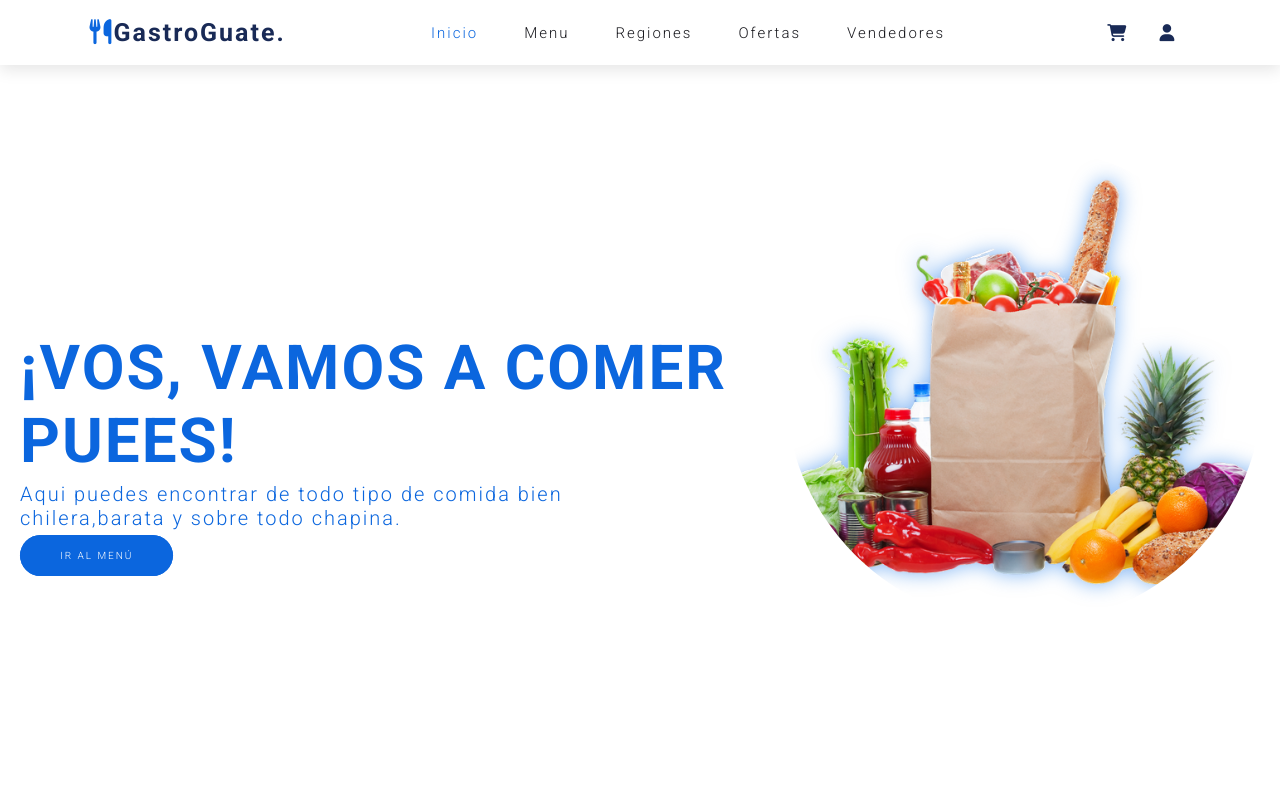
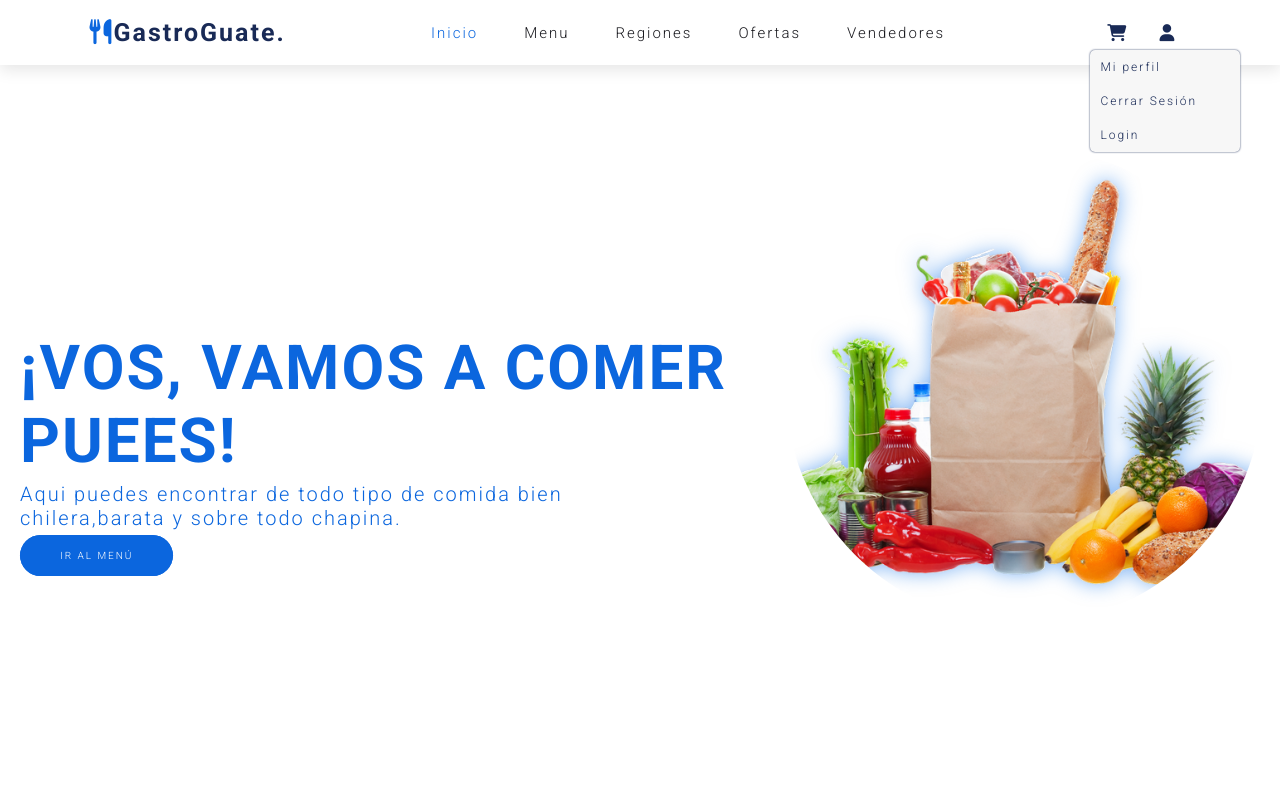
Before and after one commit to Yarol-Abraham/gastroGuate_frontend, a Next.js app: page / in a window 1280 px wide. Both pictures are taken after a click on the link 1167 px from the left and 32 px from the top of the page. Shown: the top 800 px of the page. Built offline with nearby package versions, Linux system fonts and the light colour scheme.

Commit message:
ahora se puede menu para usuario

```diff
--- a/components/layout/header/header.module.css
+++ b/components/layout/header/header.module.css
@@ -20,7 +20,7 @@
     color:var(--blue);
 }
 
-.header .navbar a {
+.header .navbar .a {
     position: relative;
     border: none;
     font-size: 1.5rem;
@@ -35,19 +35,19 @@
     overflow: hidden;
     box-shadow: none;
 }
-.header .navbar a:active {
+.header .navbar .a:active {
     transform: translateY(3px);
 }
 
-.header .navbar a.active{
+.header .navbar .a.active{
     color: var(--blue);
 }
 
-.header .navbar a:hover {
+.header .navbar .a:hover {
     color: var(--white-light);
 }
 
-.header .navbar a::before {
+.header .navbar .a::before {
     content: "";
     position: absolute;
     top: 0;
@@ -56,10 +56,10 @@
     height: 100%;
     transition: opacity 0.3s, border 0.3s;
 }
-.header .navbar a:hover::before {
+.header .navbar .a:hover::before {
     opacity: 0;
 }
-.header .navbar a::after {
+.header .navbar .a::after {
     content: "";
     position: absolute;
     top: 0;
@@ -75,7 +75,7 @@
     transition: transform 0.3s, opacity 0.3s, background-color 0.3s;
 }
 
-.header .navbar a:hover::after {
+.header .navbar .a:hover::after {
     opacity: 1;
     transform-origin: 100px 100px;
     transform: scale(1) translate(-10px, -70px);
@@ -83,7 +83,7 @@
 
 
 .header .icons .i,
-.header .icons a{
+.header .icons .a{
     cursor: pointer;
     margin-left: .5rem;
     height:4.5rem;
@@ -96,7 +96,7 @@
 }
 
 .header .icons .i:hover,
-.header .icons a:hover{
+.header .icons .a:hover{
     color:#fff;
     background: var(--blue);
     transform: rotate(360deg);
@@ -133,7 +133,7 @@
         clip-path: polygon(0 0, 100% 0, 100% 100%, 0% 100%);
     }
 
-    .header .navbar a{
+    .header .navbar .a{
         display: block;
         padding:1.5rem;
         margin:1rem;
@@ -141,7 +141,7 @@
         background:#eee;
     }
 
-    .header .navbar a:hover {
+    .header .navbar .a:hover {
         color: #e6e6e6;
         background-color: var(--blue);
       }
--- a/components/layout/header/header.tsx
+++ b/components/layout/header/header.tsx
@@ -2,6 +2,7 @@ import type { NextPage } from 'next'
 import { useState } from 'react';
 import styles from './header.module.css';
 import Shopping from './shoping/shopping';
+import User from './user/user';
 
 /*
 _ = indica que es una variable (solo aplica si ya existe otra variable o funcion con el nombre deseado)
@@ -9,10 +10,12 @@ _ = indica que es una variable (solo aplica si ya existe otra variable o funcion
 
 const Header: NextPage = () => {
 
-  const [ _menu, setmenu ] = useState(false)
+  const [ _menu, setmenu ] = useState(false);
   const [ shoping, setShoping ] = useState(false);
+  const [ user, setUser ] = useState(false);
 
   const handleShoping = ()=> setShoping(!shoping);
+  const handleUser = ()=> setUser(!user);
 
   return (
     <>
@@ -20,18 +23,19 @@ const Header: NextPage = () => {
       <a href="#" className={styles.logo}><i className="fas fa-utensils"></i>GastroGuate.</a>
 
       <nav className={`${styles.navbar} ${_menu ? styles.active : ''} `}>
-          <a className={styles.active} href="#home">Inicio</a>
-          <a href="#">Menu</a>
-          <a href="#dishes">Regiones</a>
-          <a href="#about">Ofertas</a>
-          <a href="#menu">Vendedores</a>
+          <a className={`${styles.a} ${styles.active}`} href="#home">Inicio</a>
+          <a href="#" className={styles.a}>Menu</a>
+          <a href="#dishes" className={styles.a}>Regiones</a>
+          <a href="#about" className={styles.a}>Ofertas</a>
+          <a href="#menu" className={styles.a}>Vendedores</a>
       </nav>
 
       <div className={styles.icons}>
           <i className={`${styles.i} fas fa-bars ${styles.menu_bars}`} onClick={() => setmenu(!_menu)}></i>
-          <a href="#" className="fas fa-shopping-cart" onClick={handleShoping}></a>
-          <a href="#" className="fas fa-user"></a>
+          <a className={`${styles.a} fas fa-shopping-cart`} onClick={handleShoping}></a>
+          <a className={`${styles.a} fas fa-user`} onClick={handleUser}></a>
           <Shopping shoping={shoping} handleShoping={handleShoping} />
+          { user ? <User /> : null }
       </div>
 
     </header>
--- a/components/layout/header/shoping/item/shoppingItem.module.css
+++ b/components/layout/header/shoping/item/shoppingItem.module.css
@@ -40,6 +40,7 @@
 }
 
 .shoping_icons button{
+    cursor: pointer;
     border: none;
     background-color: var(--red);
     color: var(--white-light);
--- a/components/layout/header/shoping/shopping.module.css
+++ b/components/layout/header/shoping/shopping.module.css
@@ -1,6 +1,6 @@
 .shoping_bg
 {
-    position: absolute;
+    position: fixed;
     width: 100%;
     height: 100vh;
     z-index: 3;
--- /dev/null
+++ b/components/layout/header/user/user.module.css
@@ -0,0 +1,25 @@
+.container_user{
+    position: absolute;
+    top: 5rem;
+    background-color: var(--light-color);
+    width: 15rem;
+    display: flex;
+    flex-direction: column;
+    border-radius: 0.5rem;
+    box-shadow: 0 0 0.2rem var(--black);
+}
+
+.container_user .a{
+    width: 100%;
+    padding: 1rem;
+    color: var(--black);
+    font-weight: 500;
+    font-size: 1.2rem;
+    transition: 250ms all ease-in;
+}
+
+.container_user .a:hover
+{
+    background: var(--blue);
+    color: var(--white-light);
+}
--- /dev/null
+++ b/components/layout/header/user/user.tsx
@@ -0,0 +1,22 @@
+import { NextPage } from "next";
+import styles from './user.module.css';
+import Link from "next/link";
+
+const User: NextPage  = function ()
+{
+    return (
+        <div className={styles.container_user}>
+            <Link href="/">
+                <a className={styles.a}>Mi perfil</a>
+            </Link>
+            <Link href="/">
+                <a className={styles.a}>Cerrar Sesión</a>
+            </Link>
+            <Link href="/">
+                <a className={styles.a}>Login</a>
+            </Link>
+        </div>
+    )
+}
+
+export default User;
```
